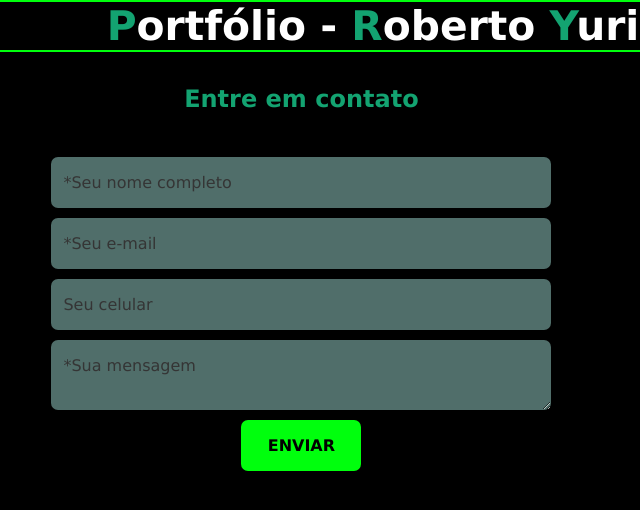
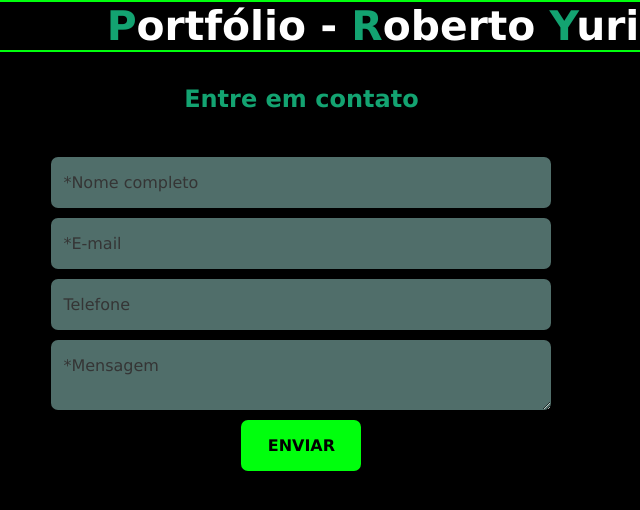
Before and after one commit to BetoYu/Uninter, a plain HTML site: page contato.html in a window 1280 px wide. Shown: the full height of the page, 267-907 px from the left. Drawn offline with Linux system fonts and the light colour scheme.

Commit message:
Update contato.html - validações

```diff
--- a/contato.html
+++ b/contato.html
@@ -47,10 +47,17 @@
           <br>
           <!--Para evitar e-mails desnecessários, não será preenchido o e-mail destinatário-->
           <form action="" onsubmit="handleSubmit(event)">
-            <input type="texto" name="" id="" placeholder="*Seu nome completo" required>
-            <input type="texto" name="" id="" placeholder="*Seu e-mail" required>
-            <input type="texto" name="" id="" placeholder="Seu celular">
-            <textarea name="" id="" placeholder="*Sua mensagem" required></textarea>
+            <input type="texto" name="" id="" placeholder="*Nome completo" required
+              oninvalid="this.setCustomValidity('Por favor, preencha o seu nome completo!')"
+              oninput="this.setCustomValidity('')">
+            <input type="email" name="" id="" placeholder="*E-mail" required
+              oninvalid="this.setCustomValidity('Por favor, insira seu e-mail!')"
+              oninput="this.setCustomValidity('')">
+            <input type="tel" name="" id="" placeholder="Telefone"
+              pattern="^\([1-9]{2}\) (?:[2-8]|9[1-9])[0-9]{3}\-[0-9]{4}$"> <!--Validando números-->
+            <textarea name="" id="" placeholder="*Mensagem" required
+              oninvalid="this.setCustomValidity('Por favor, escreva sua mensagem')"
+              oninput="this.setCustomValidity('')"></textarea>
             <div class="enviar"><input type="submit" value="ENVIAR"></div>
           </form>
         </div>
```
